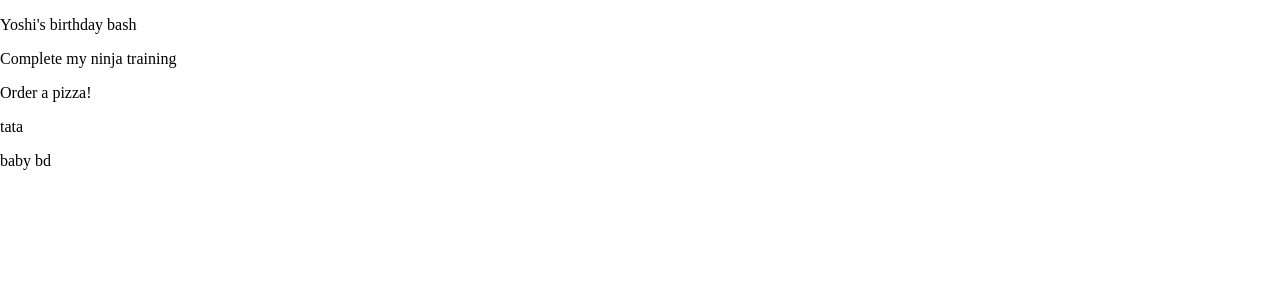
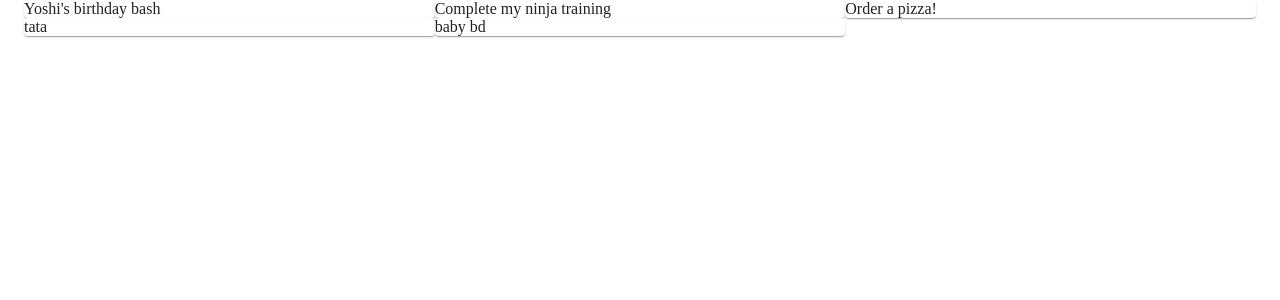
Before and after one commit to ukaran11/material-ui-tutorial, a React (Create React App) app: page / in a window 1280 px wide. Shown: the top 300 px of the page. Built offline with nearby package versions, Linux system fonts and the light colour scheme; data requests are answered from the project's data file.

Commit message:
Utsav | Added Material Grid Layout to notes component

```diff
--- a/src/pages/Notes.js
+++ b/src/pages/Notes.js
@@ -1,4 +1,7 @@
 import React, { useEffect, useState} from 'react';
+import Grid from '@material-ui/core/Grid';
+import Paper from '@material-ui/core/Paper';
+import { Container } from '@material-ui/core';
 
 export default function Notes() {
 
@@ -10,10 +13,29 @@ export default function Notes() {
       .then(data => setNotes(data))
   }, [])
   return (
-    <div>
-      {notes.map((note) => (
-        <p key={note.id}>{note.title}</p>
-      ))}
-    </div>
+    <Container>
+      {/* <Grid container>
+        <Grid item xs={12} sm={6} md={3}>
+          <Paper>1</Paper>
+        </Grid>
+        <Grid item xs={12} sm={6} md={3}>
+          <Paper>2</Paper>
+        </Grid>
+        <Grid item xs={12} sm={6} md={3}>
+          <Paper>3</Paper>
+        </Grid>
+        <Grid item xs={12} sm={6} md={3}>
+          <Paper>4</Paper>
+        </Grid>
+      </Grid> */}
+
+      <Grid container>
+        {notes.map((note) => (
+          <Grid item key={note.id} xs={12} sm={6} md={3} lg={4}>
+            <Paper>{note.title}</Paper>
+          </Grid>
+        ))}
+      </Grid>
+    </Container>
   )
 }
```
